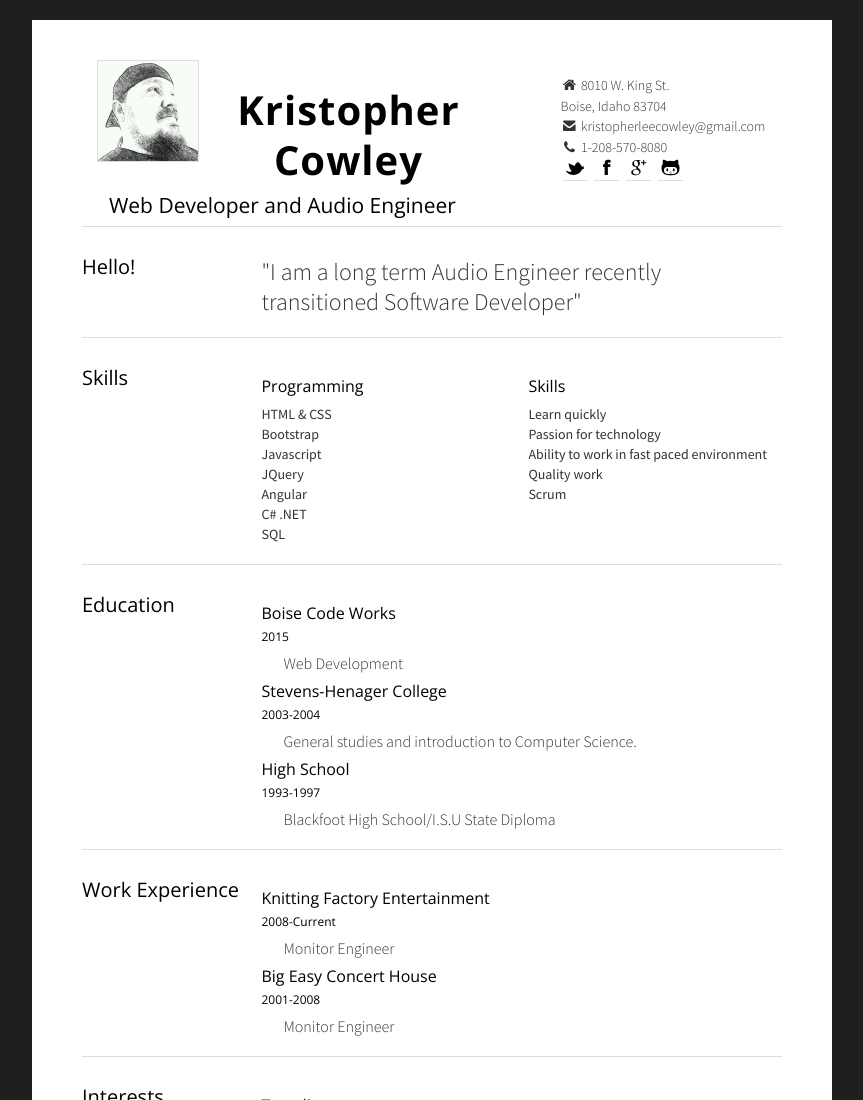
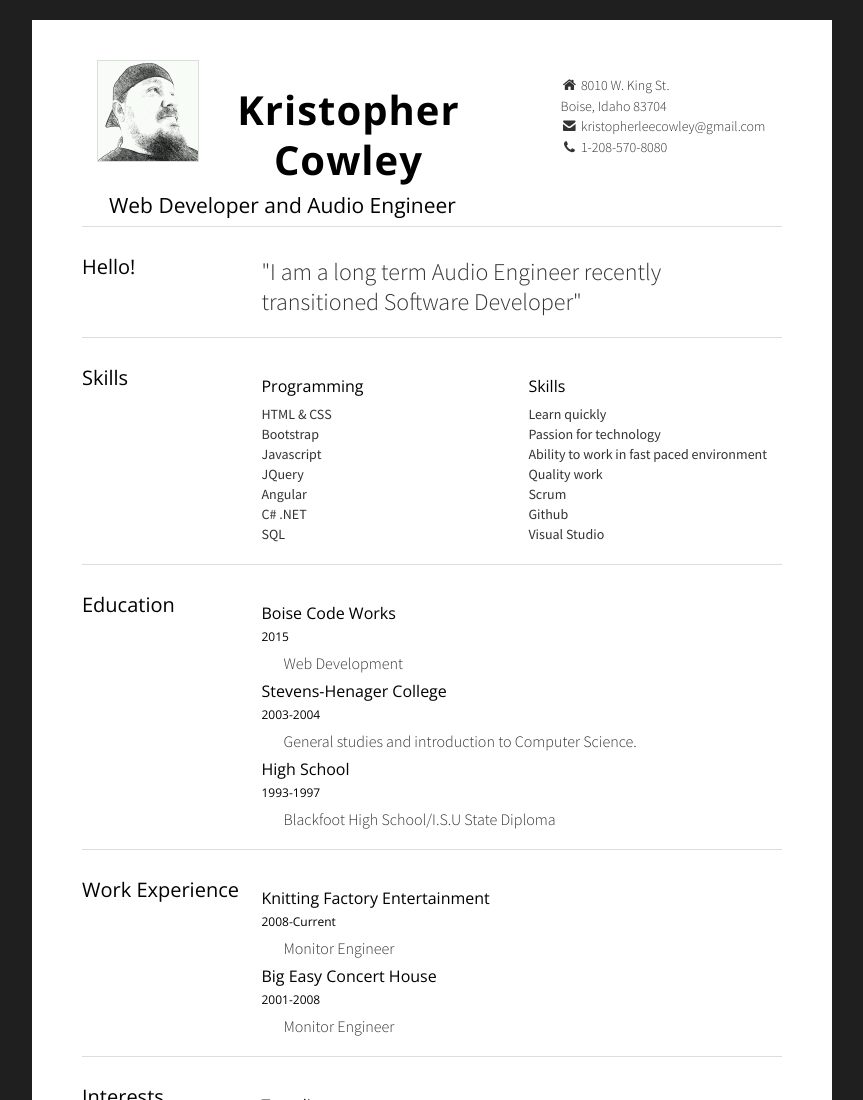
Before and after one commit to kristophercowley/Simple-Resume, a plain HTML site: page Kris Simple/index.html in a window 1280 px wide. Shown: the top 1100 px of the page, without its empty margins (208-1071 px from the left). Drawn offline with nearby package versions, Linux system fonts and the light colour scheme.

Commit message:
Removed links to facebook

```diff
--- a/Kris Simple/index.html
+++ b/Kris Simple/index.html
@@ -49,10 +49,10 @@
 					<li>Boise, Idaho 83704</li>
 					<li><i class="icon-envelope-alt"></i> kristopherleecowley@gmail.com</li>
 					<li><i class="icon-phone"></i> 1-208-570-8080</li>
-					<li><a href="https://twitter.com/kristopherleec"><i class="icon-twitter" ></i></a>
+					<!--<li><a href="https://twitter.com/kristopherleec"><i class="icon-twitter" ></i></a>
 						<a href="https://www.facebook.com/KRistOpher.lee.coWLEY"><i class="icon-facebook" ></i></a>
 						<a href="https://plus.google.com/u/0/115718143756381940522/posts"><i class="icon-google-plus" ></i></a>
-						<a href="https://github.com/kristophercowley"><i class="icon-github" ></i></a></li>
+						<a href="https://github.com/kristophercowley"><i class="icon-github" ></i></a></li>-->
 				</ul>
 			</div>
 		</header>
@@ -95,6 +95,9 @@
 						<li><strong>Ability to work in fast paced environment</strong> </li>
 						<li><strong>Quality work</strong> </li>
 						<li><strong>Scrum</strong> </li>
+						<li><strong>Github</strong> </li>
+						<li><strong>Visual Studio</strong> </li>
+
 					</ul>
 				</div>
 			</div>
```
